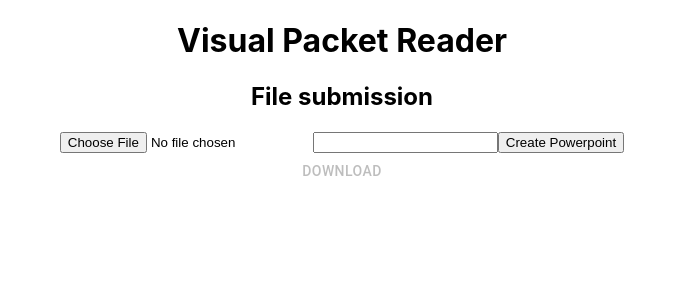
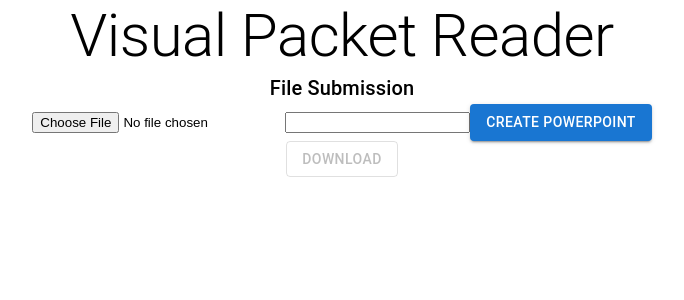
Before and after one commit to LordGuacaba/vpr-frontend, a React (Create React App) app: page / in a window 1280 px wide. Shown: the top 300 px of the page, without its empty margins (298-982 px from the left). Built offline with nearby package versions, Linux system fonts and the light colour scheme.

Commit message:
mui updates and loading download button

```diff
--- a/package.json
+++ b/package.json
@@ -5,7 +5,8 @@
   "dependencies": {
     "@emotion/react": "^11.13.0",
     "@emotion/styled": "^11.13.0",
-    "@mui/material": "^5.16.5",
+    "@mui/lab": "^5.0.0-alpha.173",
+    "@mui/material": "^5.16.6",
     "@testing-library/jest-dom": "^5.17.0",
     "@testing-library/react": "^13.4.0",
     "@testing-library/user-event": "^13.5.0",
--- a/src/App.js
+++ b/src/App.js
@@ -1,13 +1,15 @@
 import './App.css';
 import { useState } from 'react';
 import axios from "axios";
-import { Button } from '@mui/material';
+import { Button, Typography } from '@mui/material';
+import LoadingButton from '@mui/lab/LoadingButton'
 
 function App() {
 
   const [outputName, setOutputName] = useState("")
   const [file, setFile] = useState()
   const [downloadLink, setDownloadLink] = useState("")
+  const [loading, setLoading] = useState(false)
   const [downloadReady, setDownloadReady] = useState(false)
   const baseUrl = "http://localhost:8000";
 
@@ -39,9 +41,12 @@ function App() {
     .then(response => {
       if (response.status === 200) {
         setDownloadLink(URL.createObjectURL(response.data))
+        setLoading(false)
         setDownloadReady(true)
         axios.delete(`${baseUrl}/presentation/${outputName || "expanded"}`)
         .catch(error => console.error("DeleteErr:", error))
+      } else {
+        setLoading(false)
       }
     })
     .catch(error => console.error("Error:", error))
@@ -49,6 +54,7 @@ function App() {
 
   const handleFileSubmission = e => {
     e.preventDefault();
+    setLoading(true)
     const formData = new FormData();
     formData.append('file', file);
     formData.append('fileName', file.name);
@@ -64,14 +70,14 @@ function App() {
 
   return (
     <div className="App">
-      <h1>Visual Packet Reader</h1>
+      <Typography variant={'h2'}>Visual Packet Reader</Typography>
       <form onSubmit={handleFileSubmission}>
-        <h2>File submission</h2>
+        <Typography variant='h6'>File Submission</Typography>
         <input type="file" onChange={handleAddFile} />
         <input type="text" onChange={handleNameChange} />
-        <button type="submit">Create Powerpoint</button>
+        <Button variant="contained" type="submit">Create Powerpoint</Button>
       </form>
-      <Button disabled={!downloadReady} onClick={handleDownload}>Download</Button>
+      <LoadingButton variant="outlined" loading={loading} disabled={!downloadReady} onClick={handleDownload}>Download</LoadingButton>
     </div>
   );
 }
```
Also changed, not shown: 1 other file (tests, documents, lock files or other folders).
